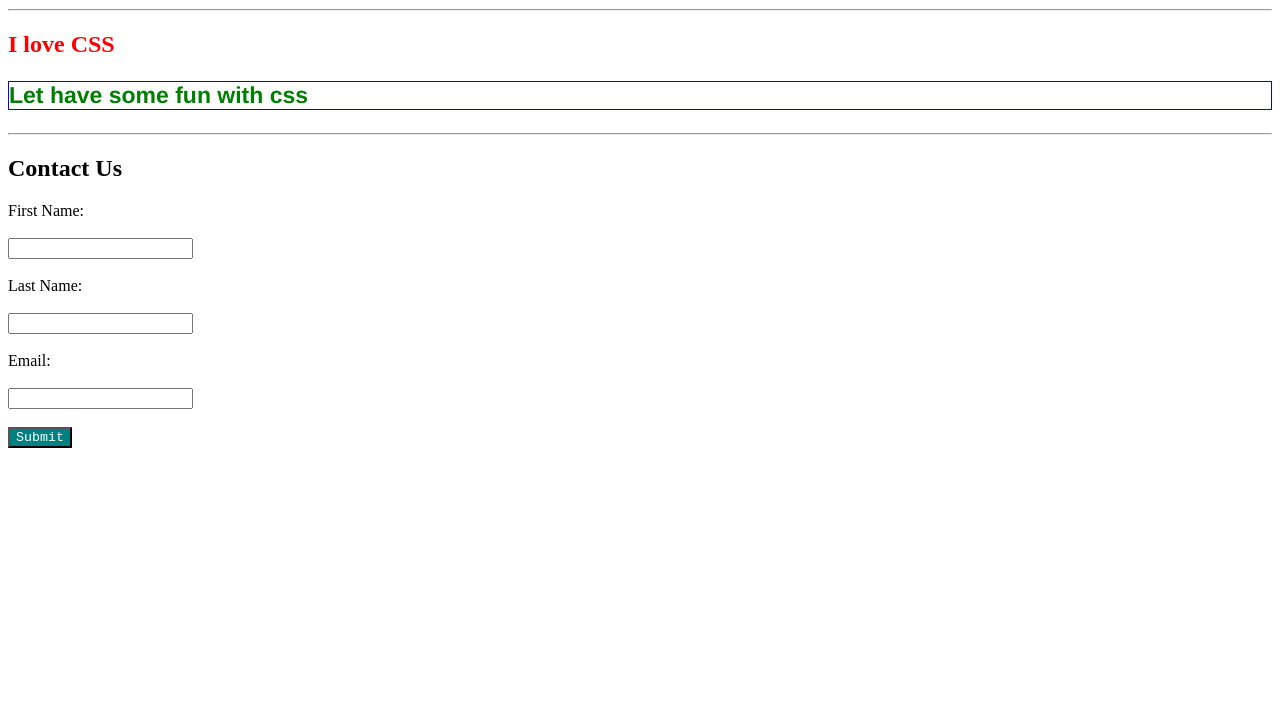
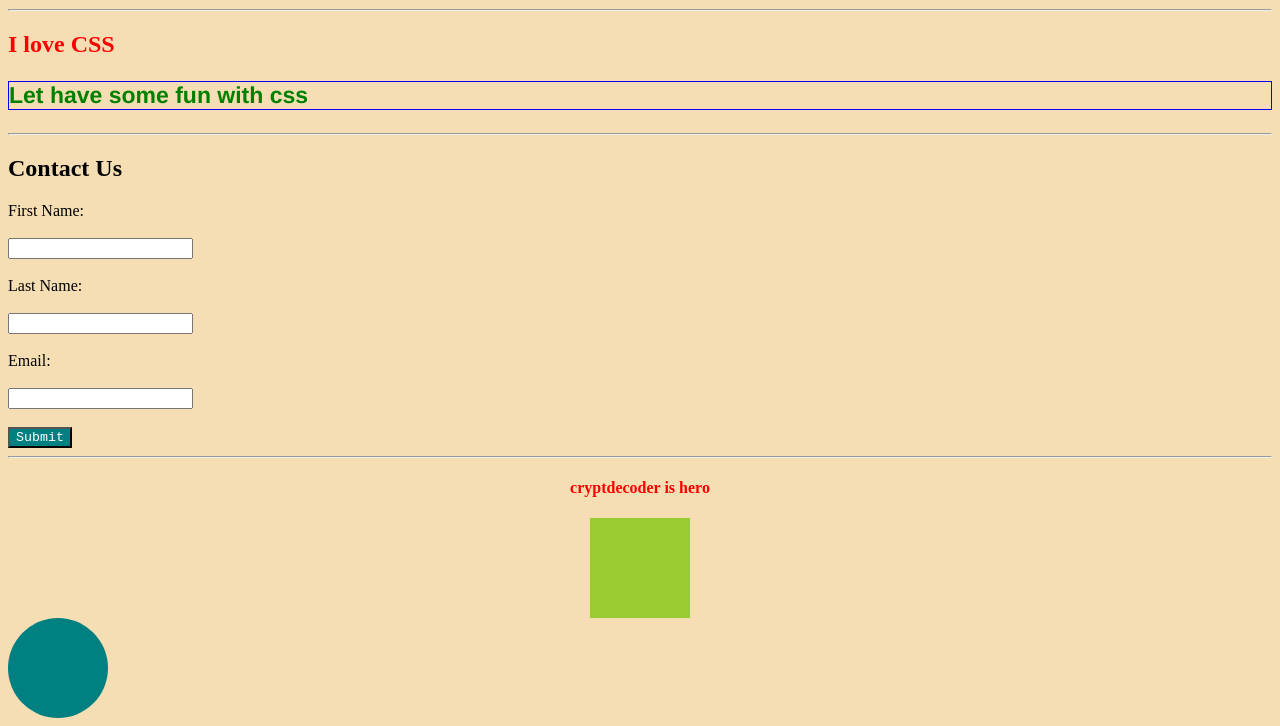
Before and after one commit to cryptDecoder/Web-Development-from-Scratch, a plain HTML site: page First-website/index.html in a window 1280 px wide. Shown: the part 901-1627 px from the top of the page. Before the commit the page ends 1357 px from the top, so only its background shows below. Drawn offline with Linux system fonts and the light colour scheme.

Commit message:
selectors

```diff
--- a/First-website/index.html
+++ b/First-website/index.html
@@ -73,5 +73,14 @@
             <input type="email" name="" id=""><br><br>
             <button>Submit</button>
         </form>
+        <!-- Element id and class selector -->
+        <hr>
+        <h4>cryptdecoder is hero</h4>
+        <div class="square">
+
+        </div>
+        <div id="circle">
+
+        </div>
     </body>
 </html>
--- a/First-website/style.css
+++ b/First-website/style.css
@@ -7,3 +7,26 @@ button {
   background-color: teal;
   color: white;
 }
+
+body {
+  background-color: wheat;
+}
+
+h4 {
+  color: red;
+  text-align: center;
+}
+.square {
+  width: 100px;
+  height: 100px;
+  background-color: yellowgreen;
+  margin: auto;
+}
+
+#circle {
+  border-radius: 50%;
+  width: 100px;
+  height: 100px;
+  background-color: teal;
+  text-align: center;
+}
```
